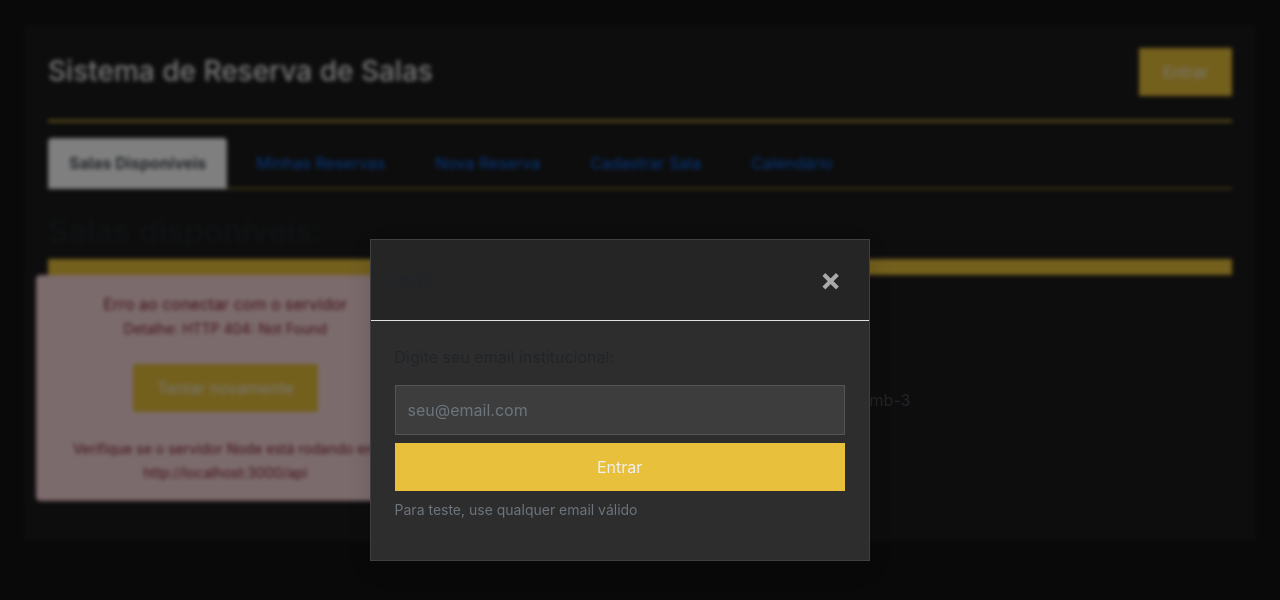
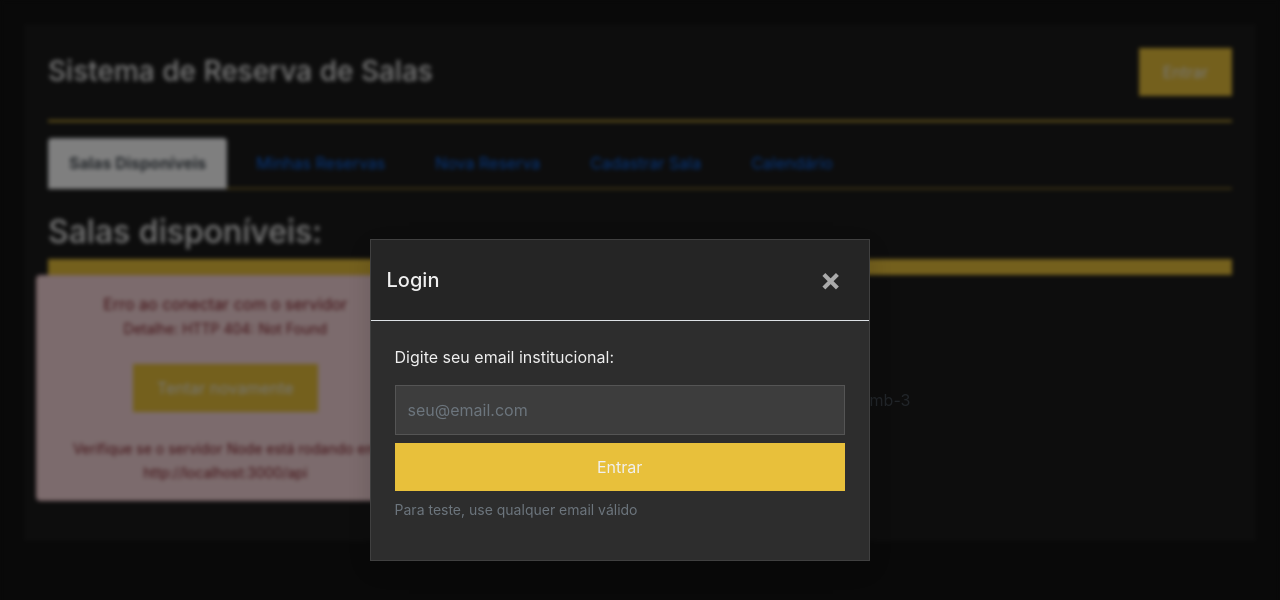
Before and after one commit to anabrasil0/Gerenciador-de-reserva-de-salas, a website: page webapp/index.html in a window 1280 px wide. Drawn offline with nearby package versions, Linux system fonts and the dark colour scheme; no server answers.

Commit message:
[FIX] conserto final do modo escuro para acessibilidade

```diff
--- a/webapp/css/styles.css
+++ b/webapp/css/styles.css
@@ -688,6 +688,11 @@ body {
         --secondary-color: #1a1a1a;
         --text-color: #f0f0f0;
         --text-light: #ccc;
+        --font-color: #f0f0f0;
+    }
+
+    h1, h2, h3, h4, p, tr, td {
+        color: var(--font-color);
     }
 
     body {
```
